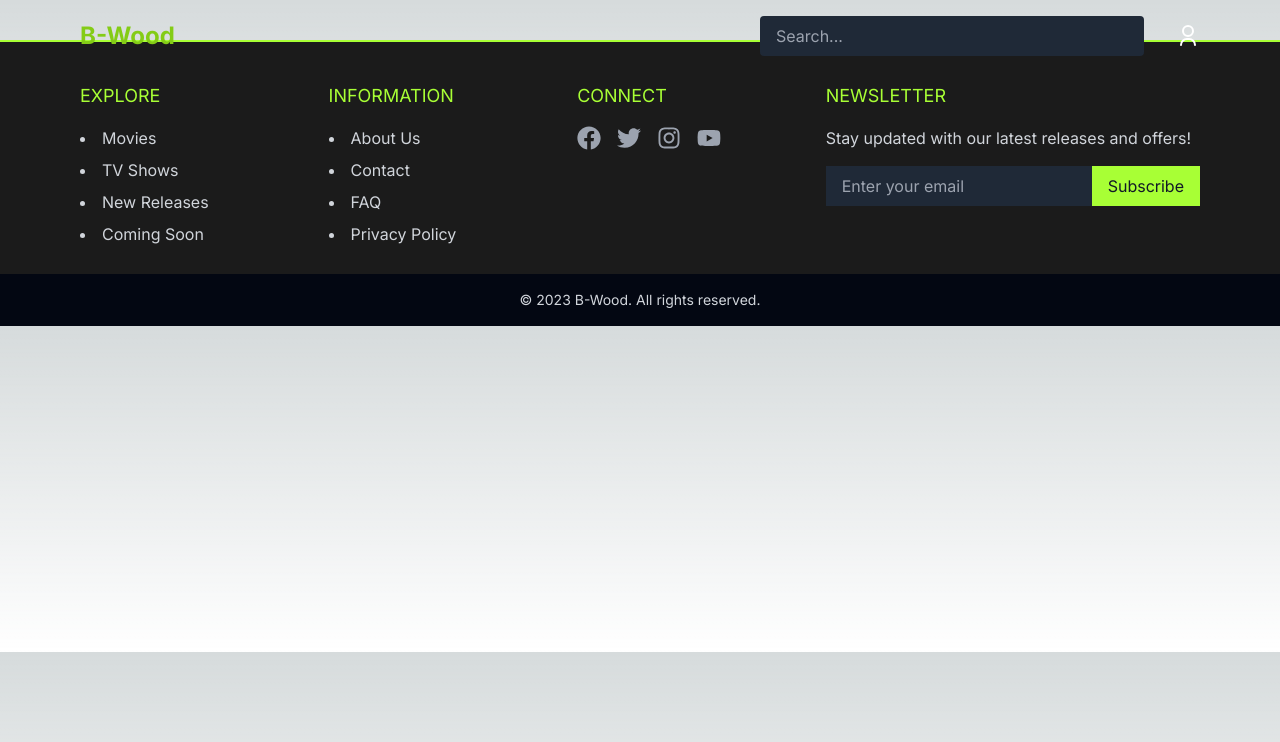
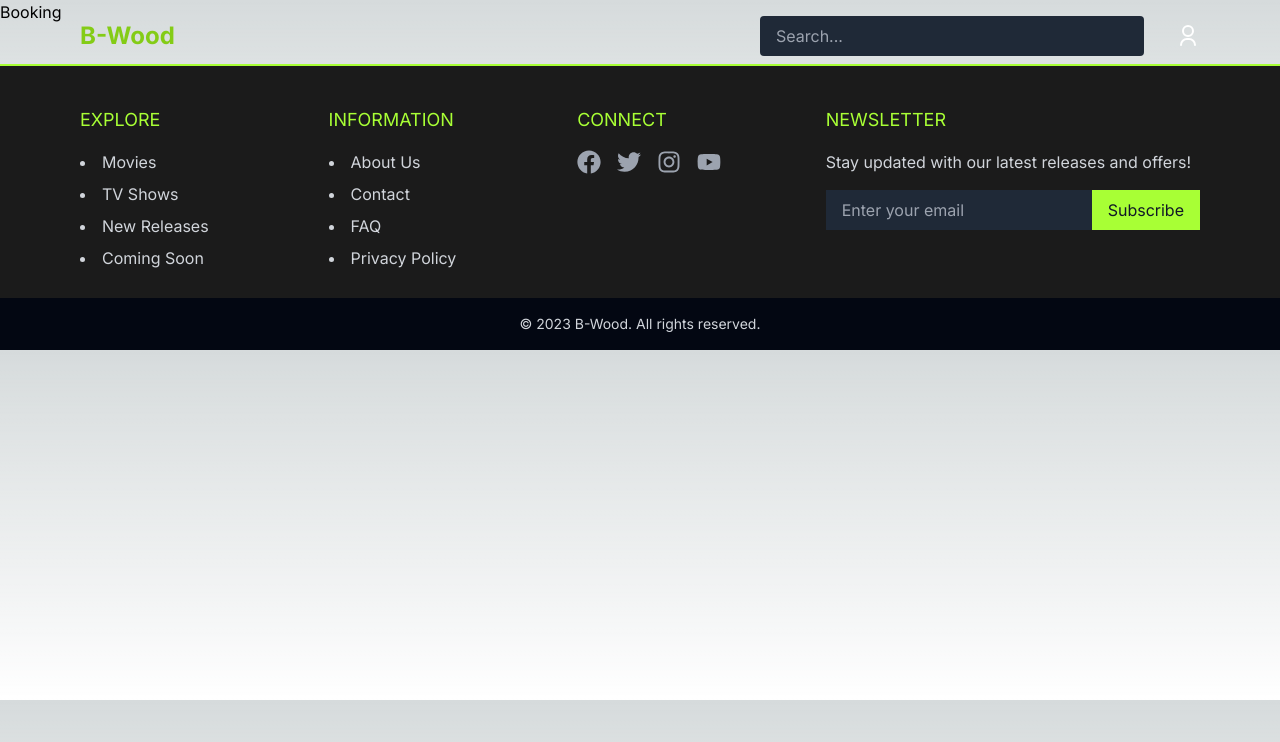
Before and after one commit to Soumyadipmaity1/b-wood, a Next.js app: page /movies/booking in a window 1280 px wide. Shown: the top 742 px of the page. Built offline with nearby package versions, Linux system fonts and the light colour scheme; no server answers; the database is empty.

Commit message:
backend changes

```diff
--- a/src/app/movies/booking/page.js
+++ b/src/app/movies/booking/page.js
@@ -1,10 +1,9 @@
 import React from 'react'
-import {getUser} from '../../../actions/user'
-async function Booking() {
-  const user=await getUser();
+
+function Booking() {
   return (
     <div>
-    {user}
+Booking
     </div>
   )
 }
```
